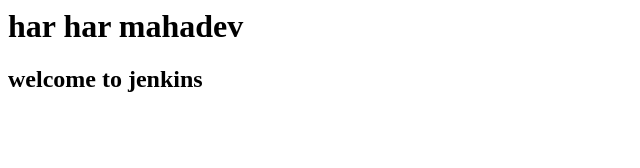
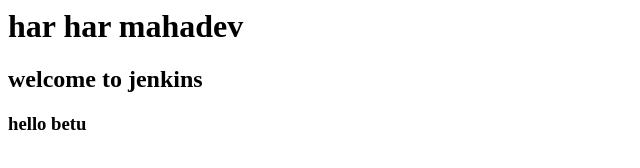
Before and after one commit to AnmolSingh8858/devops-jenkins12, a plain HTML site: page index.html in a window 1280 px wide. Shown: the whole page, without its empty margins (0-640 px from the left). Drawn offline with Linux system fonts and the light colour scheme.

Commit message:
Update index.html

```diff
--- a/index.html
+++ b/index.html
@@ -1,2 +1,3 @@
 <h1>har har mahadev</h1>
 <h2>welcome to jenkins<h2>
+<h3>hello betu</h3>
```
